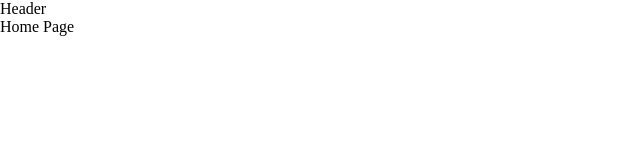
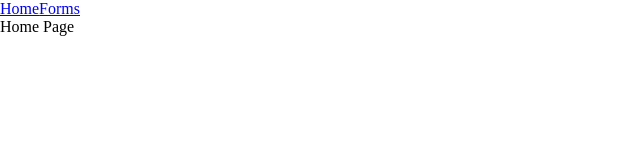
Before and after one commit to jls-github/soundside-cms, a React (Create React App) app: page / in a window 1280 px wide. Shown: the top 160 px of the page, without its empty margins (0-640 px from the left). Built offline with nearby package versions, Linux system fonts and the light colour scheme.

Commit message:
Add header links

```diff
--- a/package.json
+++ b/package.json
@@ -9,8 +9,10 @@
     "@types/jest": "^26.0.15",
     "@types/node": "^12.0.0",
     "@types/react": "^17.0.0",
+    "@types/react-bootstrap": "^0.32.26",
     "@types/react-dom": "^17.0.0",
     "react": "^17.0.2",
+    "react-bootstrap": "^1.6.4",
     "react-dom": "^17.0.2",
     "react-router-dom": "^5.3.0",
     "react-scripts": "4.0.3",
--- a/src/components/FormsIndexPage/FormsIndexPage.tsx
+++ b/src/components/FormsIndexPage/FormsIndexPage.tsx
@@ -1,4 +1,5 @@
 import { useState, useEffect } from "react";
+import { Link } from "react-router-dom";
 import { FORMS_URL } from "../../constraints/urls";
 import IForm from "../../types/form";
 
@@ -34,7 +35,7 @@ export default function FormsIndexPage(): JSX.Element {
   return (
     <div>
       {forms.map((form, idx) => {
-        return <p key={`form-${idx}`}>{form.name}</p>;
+        return <div><Link to={`/forms/${form.id}`} key={`form-${idx}`}>{form.name}</Link></div>;
       })}
     </div>
   );
--- a/src/components/Header/Header.tsx
+++ b/src/components/Header/Header.tsx
@@ -1,7 +1,10 @@
+import {NavLink} from 'react-router-dom'
+
 export default function Header() {
     return (
         <header>
-            Header
+            <NavLink to="/">Home</NavLink>
+            <NavLink to="/forms">Forms</NavLink>
         </header>
     )
 }
```
Also changed, not shown: src/components/shared/Spinner.js (added), 2 other files (tests, documents, lock files or other folders).
